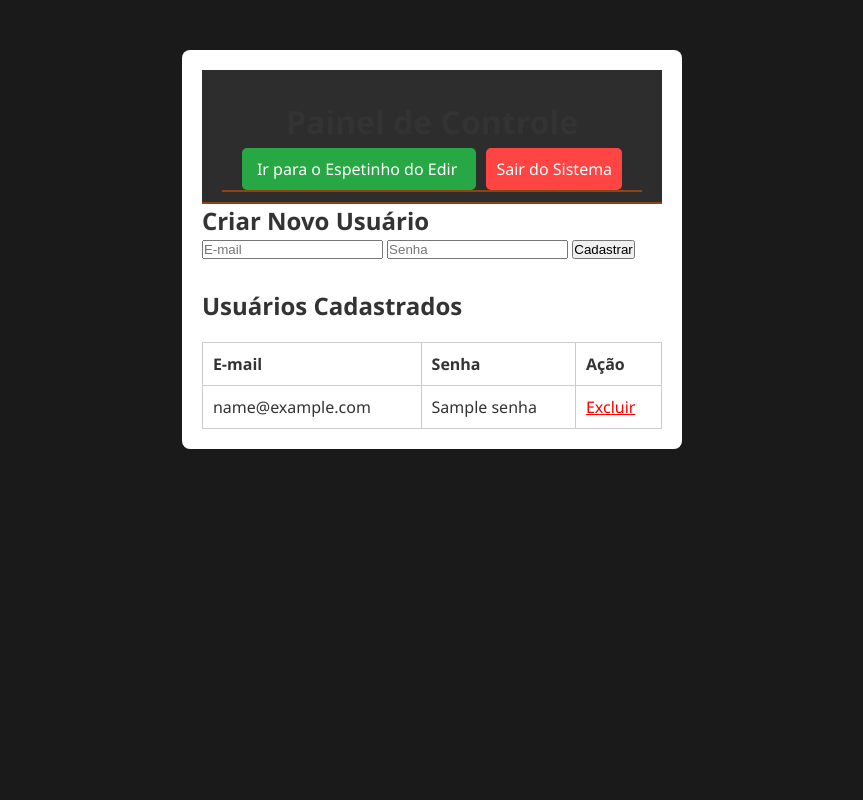
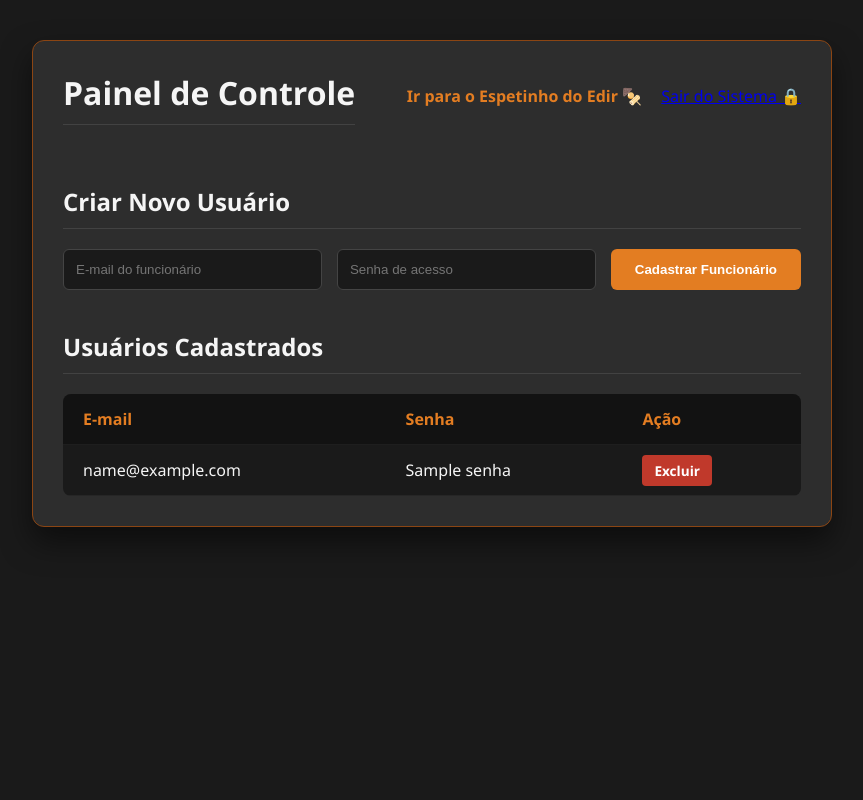
Before and after one commit to Jhader-DevSec/Projeto-integrador, a Flask app: template templates/admin_page.html in a window 1280 px wide. Shown: the whole page, without its empty margins (208-1071 px from the left). Run offline with Flask 3, Linux system fonts and the light colour scheme; the template is opened without the code that fills it: most values are stand-ins (such as "Sample title", 1, 10 or a date in 2020).

Commit message:
style: padroniza sistema no dark mode e corrige bugs visuais nos templates
- Removidos links e lógicas condicionais que estavam incorretamente inseridos dentro do <head> no arquivo projeto.html, eliminando as falhas de renderização no topo.
- Criado o arquivo static/css/admin_page.css para implementar a identidade visual escura (Dark Mode) completa na área de gestão do administrador.
- Refatorado o arquivo templates/admin_page.html para remover estilos embutidos legados (fundo branco) e aplicar as classes corretas do novo CSS (.admin-container, .user-table, .admin-form).
- Atualizadas as regras de flexbox e botões no arquivo projeto.css para acomodar as novas ações do topo (.header-actions e .btn-admin).

```diff
--- /dev/null
+++ b/static/css/admin_page.css
@@ -0,0 +1,146 @@
+/* ===================================================
+   ESTILOS PARA O PAINEL DE GESTÃO (ADMINISTRADOR)
+   =================================================== */
+* {
+    margin: 0;
+    padding: 0;
+    box-sizing: border-box;
+}
+
+:root {
+    --fundo-principal: #1A1A1A;
+    --cards-e-tabelas: #2D2D2D;
+    --botao-e-icone: #E37D22;
+    --textos: #F5F5F5;
+    --bordas: #8B4513;
+    --perigo: #C0392B; /* Vermelho escuro para ações de deletar */
+}
+
+body {
+    background-color: var(--fundo-principal);
+    color: var(--textos);
+    font-family: 'Segoe UI', Tahoma, Geneva, Verdana, sans-serif;
+    padding: 40px;
+    display: flex;
+    justify-content: center;
+}
+
+/* Container mestre do painel */
+.admin-container {
+    width: 100%;
+    max-width: 800px;
+    background-color: var(--cards-e-tabelas);
+    border: 1px solid var(--bordas);
+    border-radius: 12px;
+    padding: 30px;
+    box-shadow: 0 15px 30px rgba(0,0,0,0.5);
+}
+
+/* Títulos do painel */
+h1, h2 {
+    color: var(--textos);
+    margin-bottom: 20px;
+    border-bottom: 1px solid rgba(255, 255, 255, 0.1);
+    padding-bottom: 10px;
+}
+
+h2 {
+    margin-top: 40px;
+}
+
+/* Link para o Admin conseguir voltar para a tela de vendas */
+.btn-voltar {
+    display: inline-block;
+    color: var(--botao-e-icone);
+    text-decoration: none;
+    font-weight: bold;
+    margin-bottom: 25px;
+    transition: opacity 0.2s;
+}
+
+.btn-voltar:hover {
+    opacity: 0.8;
+}
+
+/* Formulário de criar novos usuários */
+.admin-form {
+    display: flex;
+    gap: 15px;
+    flex-wrap: wrap;
+    margin-bottom: 20px;
+}
+
+.admin-form input {
+    flex: 1;
+    min-width: 200px;
+    padding: 12px;
+    background-color: var(--fundo-principal);
+    border: 1px solid #444;
+    border-radius: 6px;
+    color: white;
+}
+
+.admin-form input:focus {
+    border-color: var(--botao-e-icone);
+    outline: none;
+}
+
+.admin-form button {
+    background-color: var(--botao-e-icone);
+    color: white;
+    border: none;
+    padding: 12px 24px;
+    border-radius: 6px;
+    font-weight: bold;
+    cursor: pointer;
+    transition: filter 0.2s;
+}
+
+.admin-form button:hover {
+    filter: brightness(1.1);
+}
+
+/* Tabela de listagem dos usuários cadastrados */
+.user-table {
+    width: 100%;
+    border-collapse: collapse;
+    margin-top: 15px;
+    background-color: var(--fundo-principal);
+    border-radius: 8px;
+    overflow: hidden;
+}
+
+.user-table th, .user-table td {
+    padding: 14px 20px;
+    text-align: left;
+}
+
+.user-table th {
+    background-color: rgba(0,0,0,0.3);
+    color: var(--botao-e-icone);
+    font-weight: bold;
+}
+
+.user-table tr {
+    border-bottom: 1px solid rgba(255, 255, 255, 0.05);
+}
+
+.user-table tr:hover {
+    background-color: rgba(255,255,255,0.02);
+}
+
+/* Botão de deletar usuário de dentro da tabela */
+.btn-delete {
+    color: #FFF;
+    background-color: var(--perigo);
+    text-decoration: none;
+    padding: 6px 12px;
+    border-radius: 4px;
+    font-size: 0.85rem;
+    font-weight: 600;
+    transition: filter 0.2s;
+}
+
+.btn-delete:hover {
+    filter: brightness(1.2);
+}
--- a/static/css/projeto.css
+++ b/static/css/projeto.css
@@ -19,13 +19,13 @@
    2. O CHÃO DO SISTEMA (O comportamento de Aplicativo)
    =================================================== */
 body {
-    height: 100vh; /* Trava o aplicativo para ocupar exatamente a altura da tela do PC */
+    height: 100vh;
     background-color: var(--fundo-principal);
     color: var(--textos);
     font-family: 'Segoe UI', Tahoma, Geneva, Verdana, sans-serif;
     display: flex;
-    flex-direction: column; /* Empilha o Header e o Main perfeitamente */
-    overflow: hidden; /* Impede que o navegador crie barras de rolagem doidas nas laterais */
+    flex-direction: column;
+    overflow: hidden;
 }
 
 /* ===================================================
@@ -33,15 +33,13 @@ body {
    =================================================== */
 header {
     background-color: var(--cards-e-tabelas);
-    /* Removeu-se a altura fixa de 70px para que as duas linhas caibam com folga */
     display: flex;
-    flex-direction: column; /* Faz a linha da logo ficar em cima e o nav embaixo */
-    border-bottom: 2px solid var(--bordas); /* Linha amadeirada sutil embaixo do menu */
+    flex-direction: column;
+    border-bottom: 2px solid var(--bordas);
     padding: 15px 20px 10px 20px;
-    gap: 15px; /* Distância padrão entre a linha da logo e a linha das abas */
+    gap: 15px;
 }
 
-/* 1ª Linha: Garante que a logo fique na esquerda e o botão sair vá para a extrema direita */
 .header-top {
     display: flex;
     justify-content: space-between;
@@ -67,12 +64,37 @@ header {
     font-weight: 600;
 }
 
-/* Estilização elegante para o link de deslogar */
+/* Container das ações do topo direito */
+.header-actions {
+    display: flex;
+    align-items: center;
+    gap: 12px;
+}
+
+/* Botão do Painel Admin */
+.btn-admin {
+    color: var(--textos);
+    text-decoration: none;
+    font-size: 0.95rem;
+    background-color: rgba(255, 255, 255, 0.03);
+    padding: 8px 16px;
+    border-radius: 6px;
+    border: 1px solid var(--botao-e-icone); /* Borda laranja brasa */
+    font-weight: 600;
+    transition: all 0.2s ease;
+}
+
+.btn-admin:hover {
+    background-color: var(--botao-e-icone);
+    color: white;
+}
+
+/* Botão Sair */
 .btn-logout {
     color: var(--textos);
     text-decoration: none;
     font-size: 0.95rem;
-    background-color: rgba(255, 255, 255, 0.05); /* Um fundo sutil para parecer um botão limpo */
+    background-color: rgba(255, 255, 255, 0.05);
     padding: 8px 16px;
     border-radius: 6px;
     border: 1px solid rgba(255, 255, 255, 0.1);
--- a/templates/admin_page.html
+++ b/templates/admin_page.html
@@ -4,35 +4,25 @@
     <meta charset="UTF-8">
     <meta name="viewport" content="width=device-width, initial-scale=1.0">
     <title>Painel Admin - Brasas</title>
-    <link rel="stylesheet" href="{{ url_for('static', filename='css/projeto.css') }}">
-    <style>
-        /* Um CSS básico só para a tabela do admin não ficar bagunçada */
-        .admin-container { max-width: 800px; margin: 50px auto; background: #fff; padding: 20px; border-radius: 8px; color: #333; }
-        table { width: 100%; border-collapse: collapse; margin-top: 20px; }
-        th, td { padding: 10px; border: 1px solid #ccc; text-align: left; }
-        .btn-sair { background: #ff4444; color: white; padding: 10px; text-decoration: none; border-radius: 5px; }
-        .mensagens { color: red; font-weight: bold; margin-bottom: 15px; }
-    </style>
+    <link rel="stylesheet" href="{{ url_for('static', filename='css/admin_page.css') }}">
 </head>
 <body>
     <div class="admin-container">
-        <header style="display: flex; justify-content: space-between; align-items: center;">
-           <header style="display: flex; justify-content: space-between; align-items: center;">
-    <h1>Painel de Controle</h1>
+        <header style="display: flex; justify-content: space-between; align-items: center; margin-bottom: 20px;">
+            <h1>Painel de Controle</h1>
 
-    <div>
-        <a href="{{ url_for('index') }}" style="background: #28a745; color: white; padding: 10px 15px; text-decoration: none; border-radius: 5px; margin-right: 10px;">
-            Ir para o Espetinho do Edir
-        </a>
+            <div>
+                <a href="{{ url_for('index') }}" class="btn-voltar" style="margin-right: 15px;">
+                    Ir para o Espetinho do Edir 🍢
+                </a>
 
-        <a href="{{ url_for('logout') }}" class="btn-sair">Sair do Sistema</a>
-    </div>
-</header>
+                <a href="{{ url_for('logout') }}" class="btn-logout">Sair do Sistema 🔒</a>
+            </div>
         </header>
 
         {% with messages = get_flashed_messages() %}
           {% if messages %}
-            <div class="mensagens">
+            <div class="mensagens" style="color: #E37D22; font-weight: bold; margin-bottom: 15px;">
             {% for message in messages %}
               <p>{{ message }}</p>
             {% endfor %}
@@ -42,16 +32,16 @@
 
         <section>
             <h2>Criar Novo Usuário</h2>
-            <form action="{{ url_for('admin_criar') }}" method="POST" style="margin-bottom: 30px;">
-                <input type="email" name="email" placeholder="E-mail" required>
-                <input type="text" name="senha" placeholder="Senha" required>
-                <button type="submit">Cadastrar</button>
+            <form action="{{ url_for('admin_criar') }}" method="POST" class="admin-form">
+                <input type="email" name="email" placeholder="E-mail do funcionário" required>
+                <input type="text" name="senha" placeholder="Senha de acesso" required>
+                <button type="submit">Cadastrar Funcionário</button>
             </form>
         </section>
 
         <section>
             <h2>Usuários Cadastrados</h2>
-            <table>
+            <table class="user-table">
                 <thead>
                     <tr>
                         <th>E-mail</th>
@@ -66,9 +56,9 @@
                         <td>{{ senha }}</td>
                         <td>
                             {% if email == 'admin@brasas.com' %}
-                                Super Admin
+                                <span style="color: #E37D22; font-weight: bold;">Super Admin</span>
                             {% else %}
-                                <a href="{{ url_for('admin_deletar', email=email) }}" style="color: red;">Excluir</a>
+                                <a href="{{ url_for('admin_deletar', email=email) }}" class="btn-delete">Excluir</a>
                             {% endif %}
                         </td>
                     </tr>
```
Also changed, not shown: other parts of static/css/projeto.css (+17 -27 lines), templates/projeto.html (+15 -28 lines).
